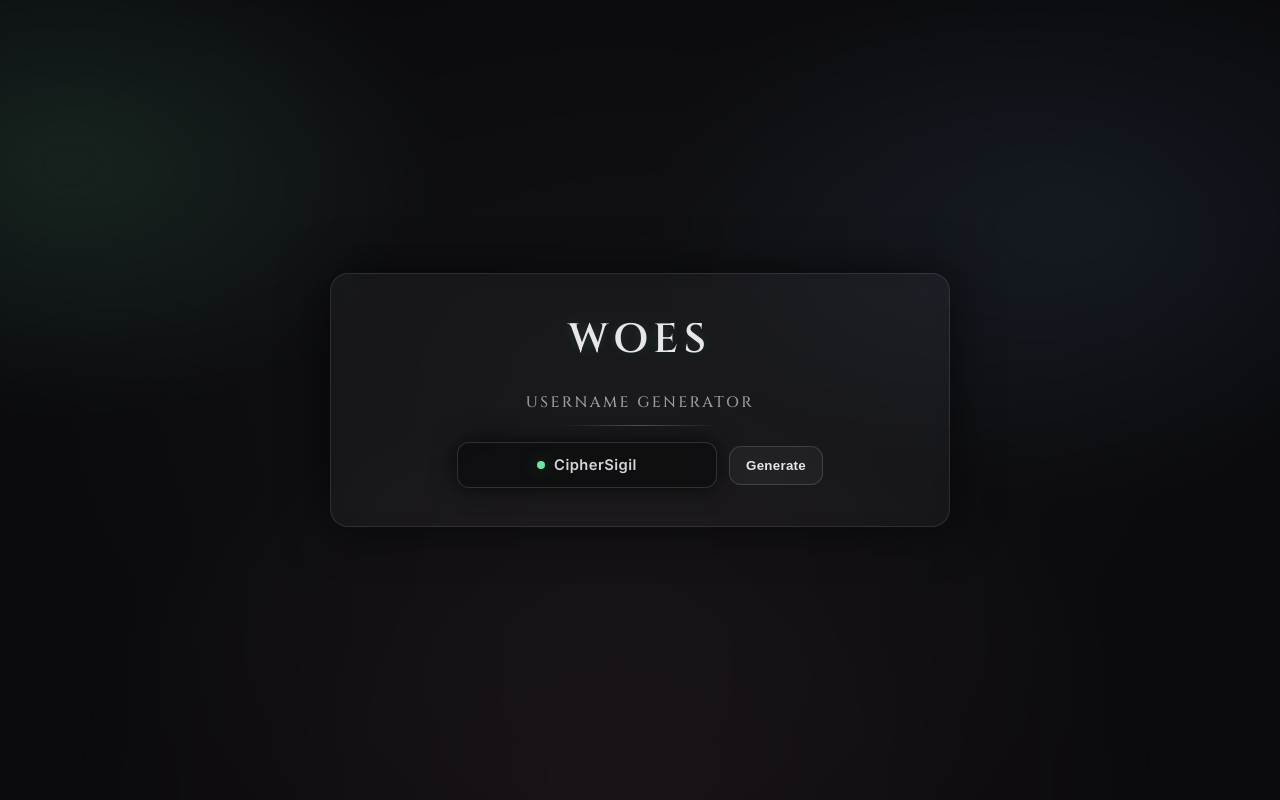
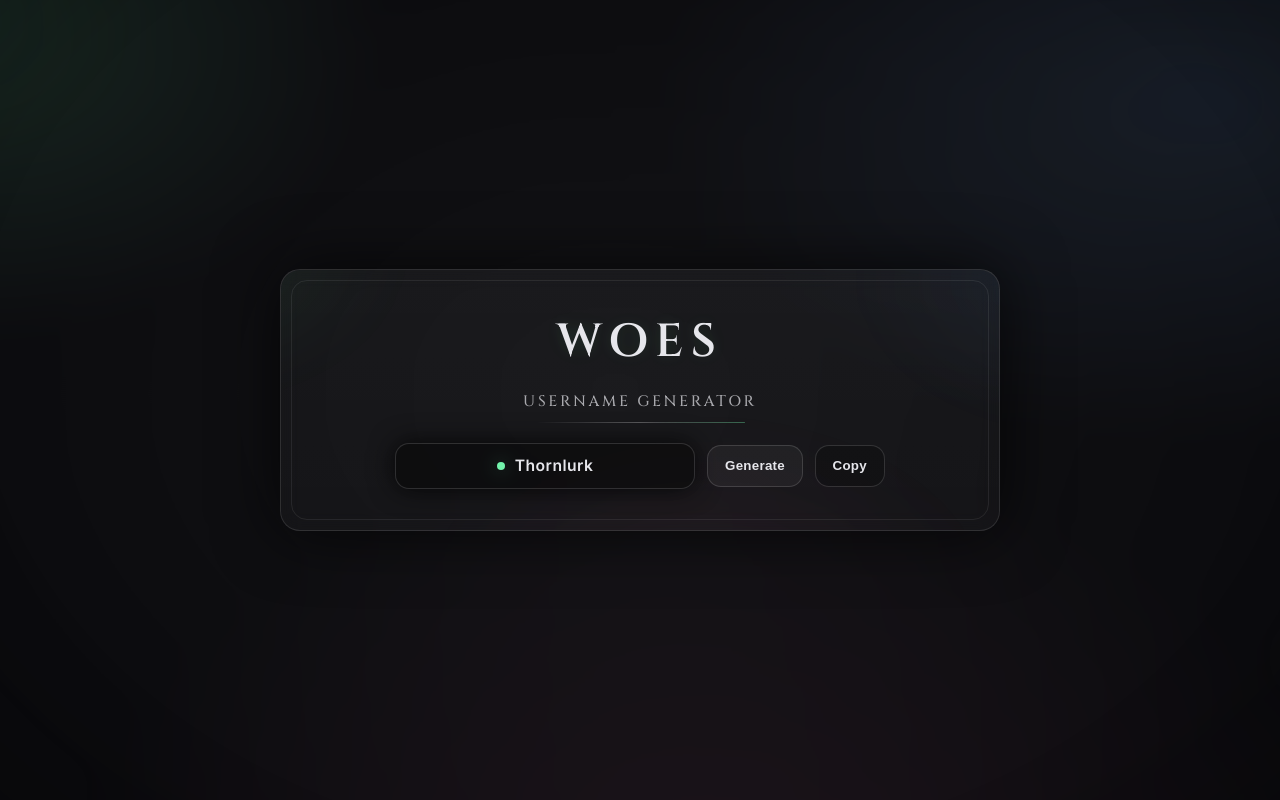
Before and after one commit to wmywoes/wmywoes.github.io, a plain HTML site: page index.html in a window 1280 px wide. Drawn offline with Linux system fonts and the light colour scheme.

Commit message:
Update index.html

```diff
--- a/index.html
+++ b/index.html
@@ -5,23 +5,29 @@
   <title>Woes</title>
   <meta name="viewport" content="width=device-width, initial-scale=1" />
 
-  <!-- Fonts: WoW-ish fantasy header + clean readable UI -->
   <link href="https://fonts.googleapis.com/css2?family=Cinzel:wght@500;600;700&family=Inter:wght@400;500;600&display=swap" rel="stylesheet">
 
   <style>
     :root{
       --bg: #0b0b0e;
       --fg: #e6e6eb;
-      --muted: rgba(230,230,235,.65);
+
       --card: rgba(255,255,255,.035);
-      --border: rgba(255,255,255,.10);
-      --shadow: rgba(0,0,0,.65);
-      --accent: rgba(120, 255, 180, .9);
+      --border: rgba(255,255,255,.11);
+      --shadow: rgba(0,0,0,.70);
+
+      --muted: rgba(230,230,235,.68);
+      --dim: rgba(230,230,235,.42);
+
+      --accent: rgba(120, 255, 180, .95);   /* poison/rogue-ish */
+      --accent2: rgba(120, 180, 255, .55);  /* cool blue */
+      --accent3: rgba(255, 120, 180, .35);  /* faint magenta */
     }
 
-    *{ box-sizing: border-box; }
+    * { box-sizing: border-box; }
+    html, body { height: 100%; }
 
-    body {
+    body{
       margin: 0;
       min-height: 100vh;
       display: grid;
@@ -32,127 +38,184 @@
       overflow: hidden;
     }
 
-    /* subtle animated background */
-    .bg {
+    /* Ambient background layers */
+    .bg{
       position: fixed;
-      inset: -20%;
+      inset: -30%;
+      z-index: 0;
+      pointer-events: none;
       background:
-        radial-gradient(600px 400px at 20% 30%, rgba(120,255,180,.10), transparent 60%),
-        radial-gradient(700px 450px at 75% 35%, rgba(120,180,255,.08), transparent 60%),
-        radial-gradient(900px 650px at 50% 85%, rgba(255,120,180,.06), transparent 60%),
-        radial-gradient(1200px 900px at 50% 50%, rgba(255,255,255,.03), transparent 55%);
-      filter: blur(20px);
-      animation: drift 18s ease-in-out infinite alternate;
-      pointer-events: none;
-      z-index: 0;
-    }
-    @keyframes drift{
-      0%   { transform: translate3d(-2%, -1%, 0) scale(1.02); }
-      100% { transform: translate3d(2%, 1%, 0) scale(1.06); }
+        radial-gradient(700px 500px at 18% 22%, rgba(120,255,180,.12), transparent 62%),
+        radial-gradient(900px 550px at 78% 28%, rgba(120,180,255,.10), transparent 60%),
+        radial-gradient(1100px 800px at 55% 92%, rgba(255,120,180,.07), transparent 60%),
+        radial-gradient(1300px 950px at 50% 50%, rgba(255,255,255,.035), transparent 58%);
+      filter: blur(18px);
+      animation: drift 16s ease-in-out infinite alternate;
     }
 
-    .card {
+    .vignette{
+      position: fixed;
+      inset: 0;
+      z-index: 0;
+      pointer-events: none;
+      background:
+        radial-gradient(1200px 900px at 50% 45%, transparent 55%, rgba(0,0,0,.55) 100%);
+      opacity: .9;
+    }
+
+    @keyframes drift{
+      0%   { transform: translate3d(-2%, -1%, 0) scale(1.03); }
+      100% { transform: translate3d(2%, 1%, 0) scale(1.07); }
+    }
+
+    /* Main card */
+    .card{
       position: relative;
       z-index: 1;
-      width: min(620px, calc(100% - 2rem));
-      padding: 2.35rem 2.7rem;
-      border-radius: 18px;
-      background: var(--card);
+      width: min(720px, calc(100% - 2rem));
+      padding: 2.6rem 2.9rem;
+      border-radius: 20px;
+      background: linear-gradient(180deg, rgba(255,255,255,.04), rgba(255,255,255,.028));
       border: 1px solid var(--border);
+      box-shadow: 0 0 65px var(--shadow);
+      backdrop-filter: blur(10px);
       text-align: center;
-      box-shadow: 0 0 48px var(--shadow);
-      backdrop-filter: blur(8px);
+      overflow: hidden;
     }
 
-    h1 {
-      margin: 0 0 0.45rem;
+    /* WoW-ish "frame" effect */
+    .card::before{
+      content:"";
+      position: absolute;
+      inset: 10px;
+      border-radius: 16px;
+      border: 1px solid rgba(255,255,255,.08);
+      pointer-events: none;
+    }
+
+    /* subtle corner glow + arcane feel */
+    .card::after{
+      content:"";
+      position: absolute;
+      inset: -40%;
+      background:
+        radial-gradient(380px 240px at 15% 20%, rgba(120,255,180,.12), transparent 60%),
+        radial-gradient(420px 260px at 85% 25%, rgba(120,180,255,.10), transparent 60%),
+        radial-gradient(500px 320px at 55% 92%, rgba(255,120,180,.08), transparent 60%);
+      filter: blur(22px);
+      opacity: .55;
+      animation: glowShift 10s ease-in-out infinite alternate;
+      pointer-events: none;
+    }
+
+    @keyframes glowShift{
+      0%   { transform: translate3d(-1%, -1%, 0) scale(1.00); opacity: .50; }
+      100% { transform: translate3d(1%, 1%, 0) scale(1.03); opacity: .62; }
+    }
+
+    /* sheen on hover */
+    .sheen{
+      position:absolute;
+      inset:-60%;
+      background: linear-gradient(120deg, transparent 35%, rgba(255,255,255,.08) 50%, transparent 65%);
+      transform: translateX(-40%) rotate(10deg);
+      opacity: 0;
+      pointer-events: none;
+    }
+    .card:hover .sheen{
+      opacity: 1;
+      animation: sweep 1.0s ease-out forwards;
+    }
+    @keyframes sweep{
+      0%   { transform: translateX(-55%) rotate(10deg); opacity: 0; }
+      15%  { opacity: .8; }
+      100% { transform: translateX(55%) rotate(10deg); opacity: 0; }
+    }
+
+    /* Typography */
+    h1{
+      margin: 0 0 .9rem;
       font-family: "Cinzel", serif;
-      font-size: 2.55rem;
+      font-size: clamp(2.3rem, 4vw, 2.9rem);
       font-weight: 600;
-      letter-spacing: 0.14em;
+      letter-spacing: 0.16em;
       text-transform: uppercase;
       text-shadow:
-        0 0 12px rgba(120,255,180,.12),
-        0 0 24px rgba(120,255,180,.06);
-    }
-
-    p {
-      margin: 0;
-      opacity: 0.78;
-      line-height: 1.55;
+        0 0 14px rgba(120,255,180,.10),
+        0 0 28px rgba(120,255,180,.06);
+      position: relative;
+      z-index: 2;
     }
 
     /* Quest-log style section header */
-    .section-title {
+    .section-title{
+      margin: 1.1rem 0 .65rem;
       font-family: "Cinzel", serif;
-      font-size: 0.95rem;
-      letter-spacing: 0.16em;
+      font-size: .95rem;
+      letter-spacing: 0.18em;
       text-transform: uppercase;
-      opacity: 0.65;
-      margin: 1.6rem 0 0.75rem;
-      text-align: center;
+      opacity: .70;
+      position: relative;
+      z-index: 2;
     }
 
-    .divider {
-      width: 160px;
+    .divider{
+      width: 210px;
       height: 1px;
-      margin: 0 auto 1rem;
-      background: linear-gradient(
-        to right,
+      margin: 0 auto 1.2rem;
+      background: linear-gradient(to right,
         transparent,
-        rgba(255,255,255,.25),
+        rgba(255,255,255,.28),
         transparent
       );
+      position: relative;
+      overflow: hidden;
+      border-radius: 999px;
+      z-index: 2;
+    }
+    .divider::after{
+      content:"";
+      position:absolute;
+      inset: 0;
+      background: linear-gradient(to right, transparent, rgba(120,255,180,.55), transparent);
+      transform: translateX(-60%);
+      animation: dividerSweep 3.2s ease-in-out infinite;
+      opacity: .7;
+    }
+    @keyframes dividerSweep{
+      0%   { transform: translateX(-60%); opacity:.15; }
+      50%  { transform: translateX(60%);  opacity:.75; }
+      100% { transform: translateX(-60%); opacity:.15; }
     }
 
     .row{
-      display: flex;
+      display:flex;
       gap: .75rem;
-      justify-content: center;
-      align-items: center;
+      justify-content:center;
+      align-items:center;
       flex-wrap: wrap;
-      margin-top: .25rem;
+      position: relative;
+      z-index: 2;
     }
 
-    button{
-      appearance: none;
-      border: 1px solid rgba(255,255,255,.14);
-      background: rgba(255,255,255,.04);
-      color: var(--fg);
-      padding: .7rem 1rem;
-      border-radius: 12px;
-      cursor: pointer;
-      font-weight: 600;
-      letter-spacing: .02em;
-      transition: transform .08s ease, background .2s ease, border-color .2s ease;
-    }
-    button:hover{
-      background: rgba(255,255,255,.07);
-      border-color: rgba(255,255,255,.22);
-    }
-    button:active{ transform: translateY(1px); }
+    /* WoW-ish "tooltip pill" */
+    .pill{
+      display:inline-flex;
+      align-items:center;
+      gap:.6rem;
+      min-width: 300px;
+      justify-content:center;
 
-    /* WoW-ish "tooltip" styling for the pill */
-    .tooltip {
-      font-family: "Inter", system-ui, sans-serif;
-      font-size: 0.92rem;
-      line-height: 1.45;
-      color: rgba(230,230,235,.92);
+      font-size: .98rem;
+      font-weight: 650;
+      letter-spacing: .03em;
+
       background: rgba(0,0,0,.42);
       border: 1px solid rgba(255,255,255,.14);
-      padding: .7rem 1rem;
-      border-radius: 12px;
-      box-shadow: 0 0 24px rgba(0,0,0,.75);
-    }
-
-    .pill{
-      display: inline-flex;
-      align-items: center;
-      gap: .55rem;
-      min-width: 260px;
-      justify-content: center;
-      font-weight: 650;
-      letter-spacing: .03em;
+      padding: .78rem 1.05rem;
+      border-radius: 14px;
+      box-shadow: 0 0 26px rgba(0,0,0,.78);
+      user-select: none;
     }
 
     .dot{
@@ -161,58 +224,121 @@
       border-radius: 999px;
       background: var(--accent);
       box-shadow: 0 0 18px rgba(120,255,180,.35);
+      flex: 0 0 auto;
     }
 
-    /* RuneScape-ish smallcaps label */
-    .label {
+    /* Buttons */
+    .btn{
+      appearance:none;
+      border: 1px solid rgba(255,255,255,.14);
+      background: rgba(255,255,255,.045);
+      color: var(--fg);
+      padding: .78rem 1.05rem;
+      border-radius: 14px;
+      cursor:pointer;
+      font-weight: 650;
+      letter-spacing: .02em;
+      transition: transform .08s ease, background .2s ease, border-color .2s ease, box-shadow .2s ease;
+      position: relative;
+      z-index: 2;
+    }
+    .btn:hover{
+      background: rgba(255,255,255,.075);
+      border-color: rgba(255,255,255,.24);
+      box-shadow: 0 0 24px rgba(120,255,180,.06);
+    }
+    .btn:active{
+      transform: translateY(1px);
+    }
+
+    .btn.secondary{
+      background: rgba(0,0,0,.22);
+    }
+
+    /* Small RS-ish label (if you ever want it back) */
+    .label{
       font-family: "Cinzel", serif;
       font-size: 0.72rem;
       letter-spacing: 0.18em;
       text-transform: uppercase;
       opacity: 0.55;
+      margin-top: 1.25rem;
+      position: relative;
+      z-index: 2;
     }
 
-    .subtle {
-      margin-top: 1.35rem;
+    /* Toast */
+    .toast{
+      position: fixed;
+      left: 50%;
+      bottom: 26px;
+      transform: translateX(-50%);
+      padding: .65rem .85rem;
+      border-radius: 12px;
+      background: rgba(0,0,0,.62);
+      border: 1px solid rgba(255,255,255,.14);
+      box-shadow: 0 0 30px rgba(0,0,0,.8);
+      color: rgba(230,230,235,.95);
+      font-weight: 650;
+      letter-spacing: .02em;
+      opacity: 0;
+      pointer-events: none;
+      transition: opacity .18s ease, transform .18s ease;
+      z-index: 5;
     }
-
-    a { color: inherit; opacity: .8; text-decoration: none; }
-    a:hover { opacity: 1; text-decoration: underline; }
+    .toast.show{
+      opacity: 1;
+      transform: translateX(-50%) translateY(-4px);
+    }
   </style>
 </head>
 
 <body>
   <div class="bg"></div>
+  <div class="vignette"></div>
 
   <main class="card">
+    <div class="sheen"></div>
+
     <h1>Woes</h1>
 
     <div class="section-title">Username Generator</div>
     <div class="divider"></div>
 
     <div class="row">
-      <div class="pill tooltip" id="namePill" title="Random username">
+      <div class="pill" id="namePill" title="Click Copy to copy the current name">
         <span class="dot"></span>
         <span id="nameText">Rookshade</span>
       </div>
 
-      <button id="genBtn">Generate</button>
+      <button class="btn" id="genBtn">Generate</button>
+      <button class="btn secondary" id="copyBtn">Copy</button>
     </div>
+
+    <!-- keep this if you want a quiet footer later -->
+    <!-- <div class="label">wmywoes.github.io</div> -->
   </main>
 
+  <div class="toast" id="toast">Copied</div>
+
   <script>
+    // More "Woes-y" word pool (rogue/dark fantasy-ish)
     const starts = [
       "Rook","Wraith","Shade","Gloom","Night","Umber","Vesper","Grave","Ash","Sable",
-      "Cipher","Dusk","Obsid","Ruin","Hollow","Fang","Thorn","Murk","Noct","Veil"
+      "Cipher","Dusk","Obsid","Ruin","Hollow","Fang","Thorn","Murk","Noct","Veil",
+      "Skulk","Ebon","Hex","Blight","Vile","Shiv","Stalker","Nox","Cloak","Razor"
     ];
     const ends = [
       "blade","step","mark","veil","shard","song","strike","whisper","shade","cloak",
-      "hand","thorn","cinder","hush","drift","gaze","edge","rift","sigil","warden"
+      "hand","thorn","cinder","hush","drift","gaze","edge","rift","sigil","warden",
+      "fang","knife","shade","binder","runner","grim","sleight","scar","lurk","mire"
     ];
 
     const pill = document.getElementById("namePill");
     const text = document.getElementById("nameText");
-    const btn  = document.getElementById("genBtn");
+    const genBtn = document.getElementById("genBtn");
+    const copyBtn = document.getElementById("copyBtn");
+    const toast = document.getElementById("toast");
 
     function pick(arr){ return arr[Math.floor(Math.random() * arr.length)]; }
 
@@ -220,11 +346,12 @@
       const a = pick(starts);
       const b = pick(ends);
 
+      // Choose format: CamelCase compound or fused single
       let name;
-      if (Math.random() < 0.5) {
-        name = a + b; // Rookshade style
+      if (Math.random() < 0.55) {
+        name = a + b.charAt(0).toUpperCase() + b.slice(1); // ShadeBlade
       } else {
-        name = a + b.charAt(0).toUpperCase() + b.slice(1);
+        name = a + b; // Rookshade
       }
 
       text.textContent = name;
@@ -235,7 +362,37 @@
       );
     }
 
-    btn.addEventListener("click", generate);
+    function showToast(msg){
+      toast.textContent = msg;
+      toast.classList.add("show");
+      clearTimeout(showToast._t);
+      showToast._t = setTimeout(() => toast.classList.remove("show"), 900);
+    }
+
+    async function copyName(){
+      const value = text.textContent.trim();
+      try{
+        await navigator.clipboard.writeText(value);
+        showToast("Copied");
+      }catch(e){
+        // fallback
+        const ta = document.createElement("textarea");
+        ta.value = value;
+        document.body.appendChild(ta);
+        ta.select();
+        document.execCommand("copy");
+        ta.remove();
+        showToast("Copied");
+      }
+    }
+
+    genBtn.addEventListener("click", generate);
+    copyBtn.addEventListener("click", copyName);
+
+    // extra: double click the name pill to copy
+    pill.addEventListener("dblclick", copyName);
+
+    // generate once on load
     generate();
   </script>
 </body>
```
